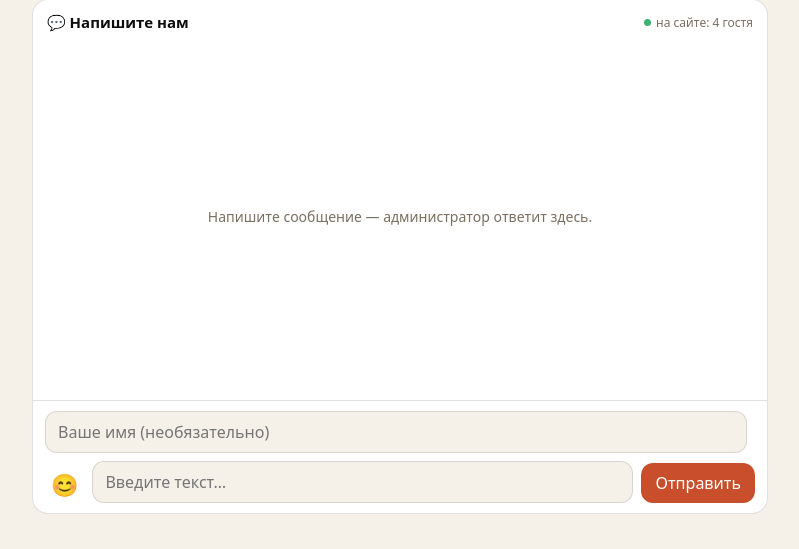
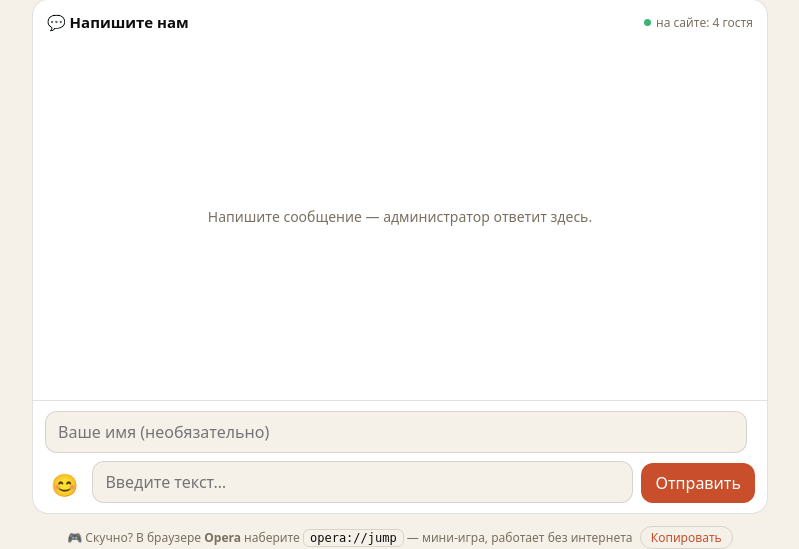
Before and after one commit to khurshedz/wifi-portal, a FastAPI app: page / in a window 1280 px wide. Shown: the part 548-1097 px from the top of the page, without its empty margins (240-1039 px from the left). Before the commit the page ends 1062 px from the top, so only its background shows below. Run offline with FastAPI, Linux system fonts and the light colour scheme; data that the repository does not hold is empty; parts of the project's set-up code (start-up, migrations or seed data) failed here and were passed over.

Commit message:
Small tip: opera://jump mini-game with copy button
Co-Authored-By: Claude Opus 5.5 <noreply@anthropic.com>

```diff
--- a/chat/static/chat.css
+++ b/chat/static/chat.css
@@ -158,3 +158,7 @@ button.icon { background: transparent; font-size: 22px; padding: 4px 6px; }
 .news.offline { background: #5a5f66; color: #fff; }
 .tabs { margin: 0 0 8px; padding: 0 14px; }
 .room .who { display: block; font-size: 12px; color: var(--rust); margin-bottom: 2px; }
+/* подсказка про мини-игру */
+.game-tip { margin: 6px 16px 0; font-size: 12px; color: var(--muted); text-align: center; line-height: 1.6; }
+.game-tip code { background: var(--paper); border: 1px solid var(--line); border-radius: 6px; padding: 1px 6px; color: var(--ink); }
+.copy-btn { background: transparent; color: var(--rust); border: 1px solid var(--line); border-radius: 999px; padding: 1px 10px; font-size: 12px; margin-left: 4px; }
--- a/chat/static/chat.js
+++ b/chat/static/chat.js
@@ -140,6 +140,13 @@
   });
   $("emoji-btn").addEventListener("click", () => { emojis.hidden = !emojis.hidden; });
 
+  $("copy-jump").addEventListener("click", async (e) => {
+    const b = e.currentTarget;
+    try { await navigator.clipboard.writeText("opera://jump"); b.textContent = "Скопировано ✓"; }
+    catch (err) { b.textContent = "opera://jump"; }
+    setTimeout(() => { b.textContent = "Копировать"; }, 2500);
+  });
+
   api("/api/me").then((d) => showMe(d.num, nameEl.value.trim())).catch(() => {});
   poll();
   setInterval(poll, 3000);
--- a/chat/static/index.html
+++ b/chat/static/index.html
@@ -146,6 +146,11 @@
     </form>
   </section>
 
+  <div class="game-tip">
+    🎮 Скучно? В браузере <b>Opera</b> наберите <code>opera://jump</code> — мини-игра, работает без интернета
+    <button type="button" id="copy-jump" class="copy-btn">Копировать</button>
+  </div>
+
   <footer class="refresh" id="refresh"></footer>
 
   <script src="/static/info.js"></script>
```
